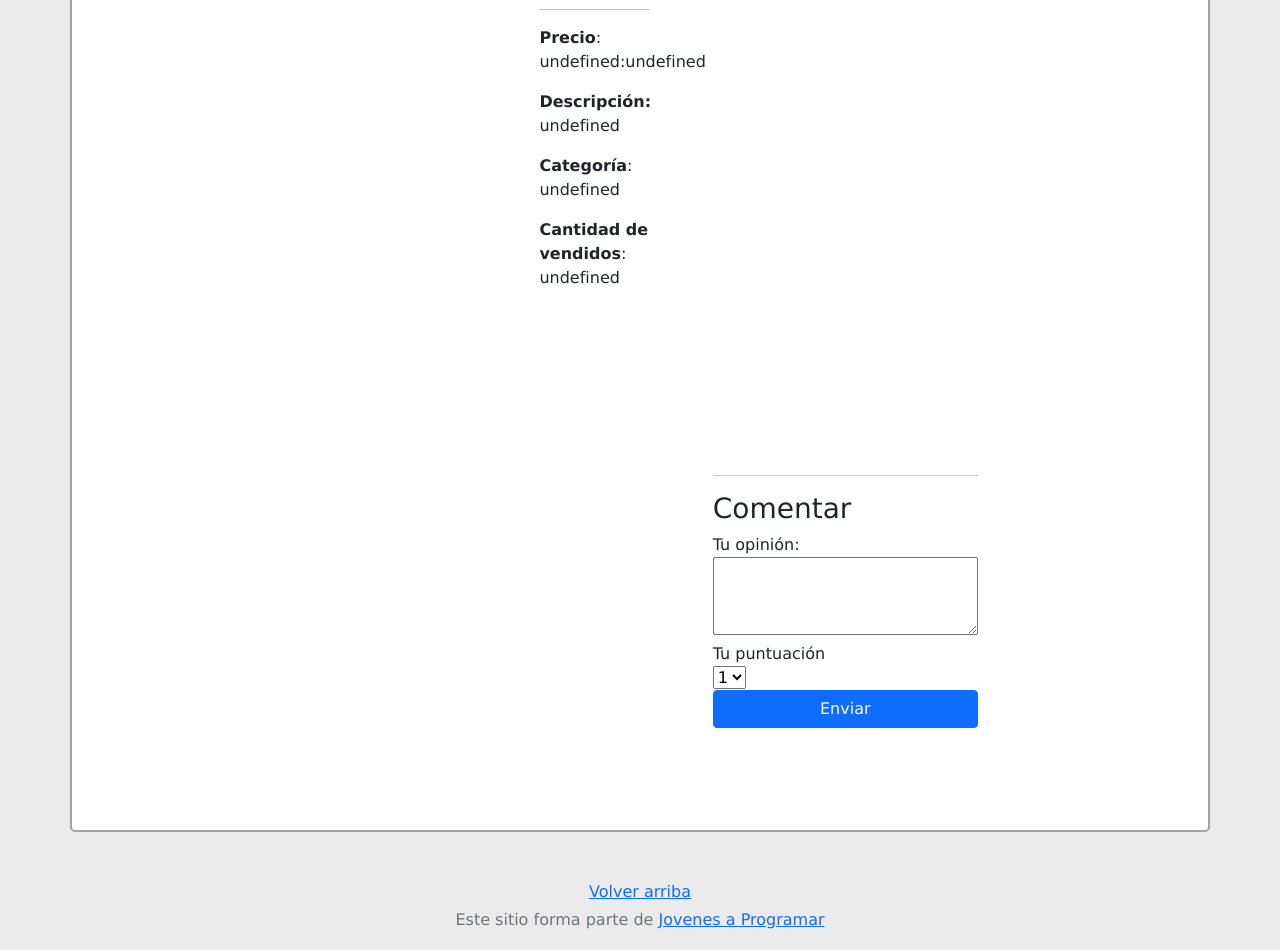
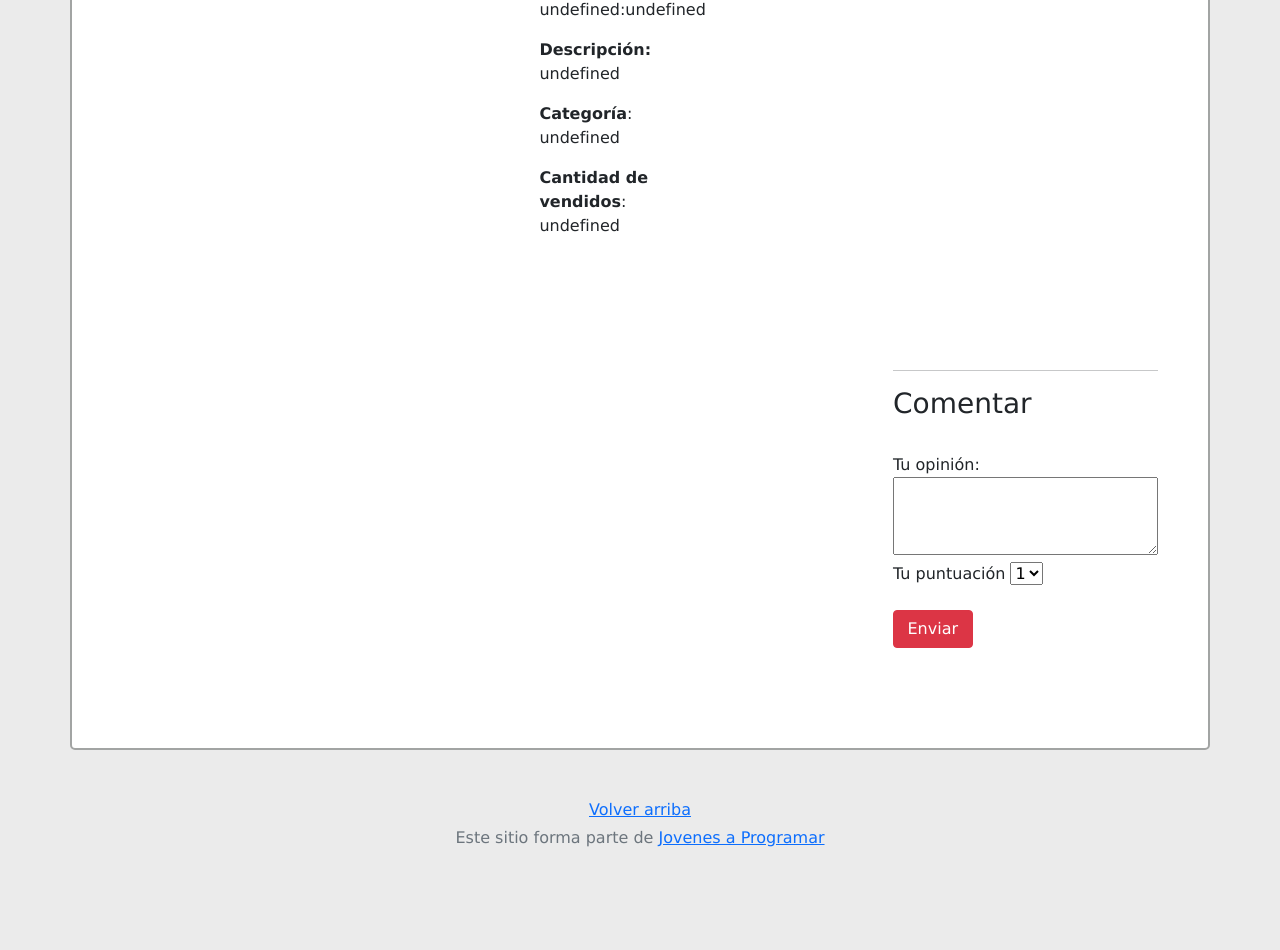
Before and after one commit to RMManuel/E-Mercado-ProyectoFinal, a plain HTML site: page product-info.html in a window 1280 px wide. Shown: the part 290-1240 px from the top of the page. After the commit the page ends 1192 px from the top, so only its background shows below. Drawn offline with Linux system fonts and the light colour scheme; no server answers; sample sign-in values are in the browser's storage.

Commit message:
Arreglos visuales

```diff
--- a/css/estilosProductInfo.css
+++ b/css/estilosProductInfo.css
@@ -8,22 +8,20 @@ body{
 }
 
 #info-producto{
+    justify-content: space-around;
     background-color:white;
-    padding: 25px;
     border: 2px solid #a2a4a3;
     border-radius: 5px;
     width: 100%;
-    height: 1024px;
-    justify-content: space-around;
-
+    height: 100%;
     margin-top: 50px;
+    padding: 50px;
 }
 
 #principal{
     display: flex;
+}
 
-}
-/*background-color: #ebebeb;*/
 .info{
     width: 55%;
     display: flex;
@@ -44,11 +42,11 @@ body{
     align-items: center;
     margin: auto;
 }
+
 #fotogrande img{
     width: 100%;
     height: auto;
 }
-
 
 #imagen img{
     border:1px solid #a2a4a3;
@@ -62,5 +60,26 @@ body{
     width: 100%;
     display: flex;
     flex-direction: row;
-    justify-content: space-around;
+    padding-bottom: 50px;
+    padding-top: 100px;
+    justify-content: space-between;
 }
+
+#comentariosParrafo {
+    width: 70%;
+}
+
+.bold {
+    font-weight: bold;
+}
+
+.list-group-item {
+    width: 100%;
+    word-wrap: break-word;
+}
+
+#btnEnviar {
+    width: 30%;
+    background-color: #dc3545;
+    border-color: #dc3545;
+}
--- a/js/product-info.js
+++ b/js/product-info.js
@@ -1,32 +1,26 @@
 document.addEventListener('DOMContentLoaded', async () => {
 
-    const prod = document.getElementById('cajaproducto');
+    const prod = document.getElementById('principal');
     const selectedId = localStorage.getItem("productoSeleccionado");
-    console.log(selectedId);
     const responseId = await getJSONData(PRODUCT_INFO_URL + selectedId + EXT_TYPE);
     let producto = responseId.data;
 
     prod.innerHTML += `
-
-        <div id="principal">
-
         <div class="info">
             <div id="Nombre">
-                <hr class="raya">
+                <hr>
                 <h1>${producto.name}</h1>
-                <hr class="raya">
+                <hr>
             </div>
-                <p class="Titulos"><span style="font-weight: bold;">Precio</span>:<br>${producto.currency}:${producto.cost}</p>
-                <p class="Titulos"><span style="font-weight: bold;">Descripción:</span><br>${producto.description}</p>
-                <p class="Titulos"><span style="font-weight: bold;">Categoría</span>:<br>${producto.category}</p>
-                <p class="Titulos"><span style="font-weight: bold;">Cantidad de vendidos</span>:<br>${producto.soldCount}</p>
+            <p><span class="bold">Precio</span>:<br>${producto.currency}:${producto.cost}</p>
+            <p><span class="bold">Descripción:</span><br>${producto.description}</p>
+            <p><span class="bold">Categoría</span>:<br>${producto.category}</p>
+            <p><span class="bold">Cantidad de vendidos</span>:<br>${producto.soldCount}</p>
         </div>
         <div id="imagen-grande">
         </div>
-            <div id="imagen"></div>
-            </div>
-
-        `;
+        <div id="imagen">
+        </div>`;
 
     //IMAGENES
     const imagenGrande = document.getElementById("imagen-grande");
@@ -46,7 +40,7 @@ document.addEventListener('DOMContentLoaded', async () => {
     img.id = `imagen-${index}`;
     imagenContainer.appendChild(img);
 
-     //para funcion click foto figueredo
+    //Función click foto
     img.addEventListener('click', () => {
         indiceImagenActual = index;
         mostrarImagenGrande();
@@ -56,70 +50,63 @@ document.addEventListener('DOMContentLoaded', async () => {
     //COMENTARIOS
     const obtenerComentarios = await getJSONData(PRODUCT_INFO_COMMENTS_URL + selectedId + EXT_TYPE);
     let comentarios = obtenerComentarios.data;
-    console.log(comentarios);
-    ListarComentarios(comentarios)
+    listarComentarios(comentarios);
 
+    let btn = document.getElementById("btnEnviar");
 
-
-
-    let btn=document.getElementById("btnEnviar");
-    btn.addEventListener("click",()=>{
-        let opinion=document.getElementById("txtareaOpinion").value;
-        let puntuación=document.getElementById("selectionPuntaje").value;
-        let fecha=new Date().toLocaleString()
-        localStorage.setItem('opinion', opinion);
-        localStorage.setItem('puntuacion',puntuación);
-        let comentarioNuevo={
+    btn.addEventListener("click", () => {
+        let opinion = document.getElementById("txtareaOpinion").value;
+        let puntuación = document.getElementById("selectionPuntaje").value;
+        let fecha = new Date().toLocaleDateString('en-US');
+        let comentarioNuevo = {
             product: localStorage.getItem('productoSeleccionado'),
             score: puntuación,
             description: opinion,
             user: localStorage.getItem('username'),
             dateTime: fecha
+        };
 
-        }
         comentarios.push(comentarioNuevo);
-        ListarComentarios(comentarios);
-
+        document.getElementById("txtareaOpinion").value = "";
+        document.getElementById("selectionPuntaje").value = "1";
+        listarComentarios(comentarios);
 
     })
 
 })
 
-function ListarComentarios(comentarios){
+function listarComentarios(comentarios){
+
     let listaComentarios = document.createElement('ul');
 
     listaComentarios.classList.add('list-group');
 
     comentarios.forEach(comentario => {
-       comentariosParrafo.innerHTML=`
+        comentariosParrafo.innerHTML = `
             <hr>
-       <h3>Comentarios</h3>
-       `;
+            <h3>Comentarios</h3>`;
+
         let listItem = document.createElement('li');
         listItem.classList.add('list-group-item');
+
         let name = comentario.user;
-       let date = comentario.dateTime;
+        let date = new Date(comentario.dateTime).toLocaleDateString();
         let score = comentario.score;
         let description = comentario.description;
         let stars = "";
 
         for(var i = 1; i <= score; i++) {
-           stars += `
-           <i class="fa fa-star checked"></i>`
+            stars += `<i class="fa fa-star checked"></i>`;
         }
         for(var j = 1; j <= (5-score); j++) {
-           stars += `
-           <i class="fa fa-star"></i>`
+            stars += `<i class="fa fa-star"></i>`;
         }
 
         listItem.innerHTML = `
             <strong>${name} </strong>
             <small class="text-muted">${date} </small>
-           ${score}
-           ${stars}
-           <p>${description}</p>
-
-       `;
+            ${score} ${stars}
+            <p>${description}</p>`;
 
         listaComentarios.appendChild(listItem);
         comentariosParrafo.appendChild(listaComentarios);
--- a/product-info.html
+++ b/product-info.html
@@ -46,7 +46,9 @@
   </nav>
   <main>
     <div class="container" id="info-producto">
-        <div id="cajaproducto" class="container">
+      <div class="container">
+        <div id="principal">
+        </div>
       </div>
       <div id="contenedor-doble">
         <div id="comentariosParrafo">
@@ -54,14 +56,18 @@
         <div id="cajacomentarios">
           <hr>
           <h3>Comentar</h3>
+          <br>
           <label for="opinion">Tu opinión:</label><textarea name="opinion" id="txtareaOpinion" cols="30" rows="3"></textarea>
-            <label for="selPuntaje">Tu puntuación</label><select name="selPuntaje" id="selectionPuntaje">
+          <label for="selPuntaje">Tu puntuación
+            <select name="selPuntaje" id="selectionPuntaje">
               <option value="1">1</option>
               <option value="2">2</option>
               <option value="3">3</option>
               <option value="4">4</option>
               <option value="5">5</option>
             </select>
+          </label>
+          <br>
           <button class="btn btn-primary" id="btnEnviar" type="submit">Enviar</button>
         </div>
       </div>
```
Lines whose indentation alone changed are shown as unchanged.
